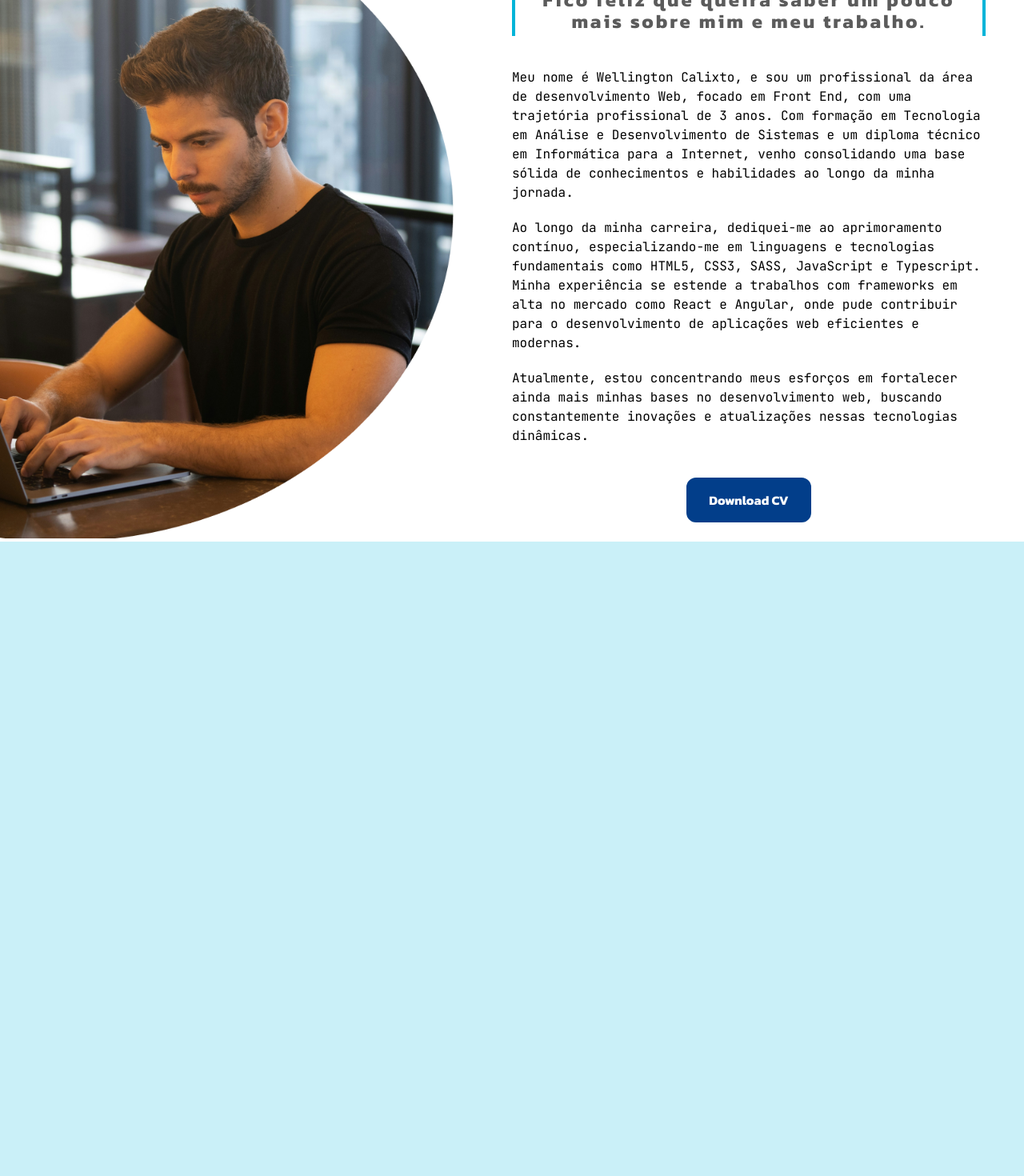
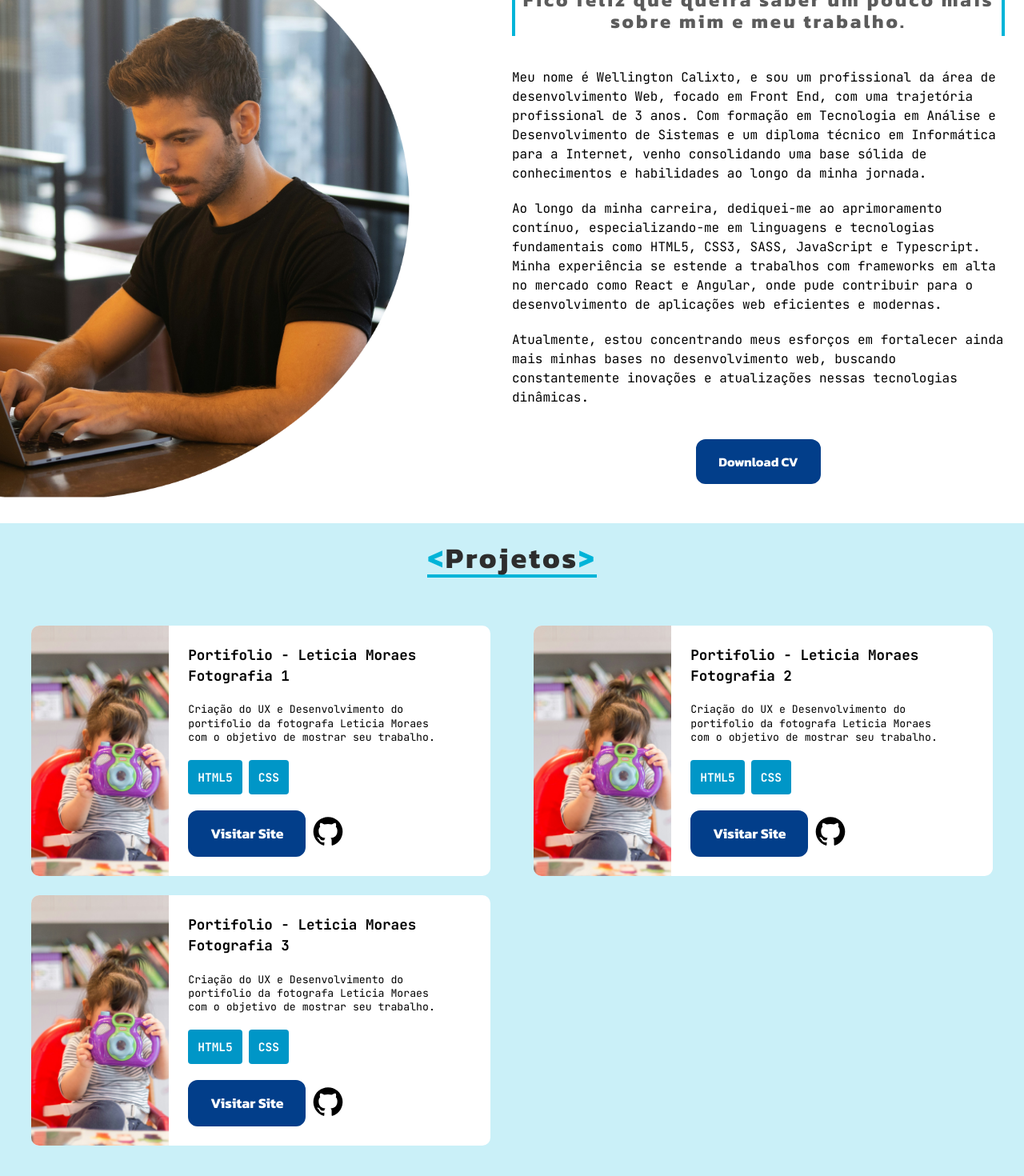
Before and after one commit to wellingtoncalixto/portifolio-react, a React (Vite) app: page / in a window 1280 px wide. Shown: the part 946-2416 px from the top of the page at 80% size. Built offline with nearby package versions, Linux system fonts and the light colour scheme.

Commit message:
Reestruturação do css  da parte de projetos e ajuste a onde foi necessario

```diff
--- a/src/App.jsx
+++ b/src/App.jsx
@@ -38,8 +38,8 @@ function App() {
           windowHeight={windowHeight}
         />
         <Sobre windowHeight={windowHeight} />
-        {/* <Projetos isMobile={isMobile} />
-        <Contato /> */}
+        <Projetos isMobile={isMobile} />
+        {/* <Contato /> */}
       </main>
       <Footer />
     </Theme>
--- a/src/components/button/styles.jsx
+++ b/src/components/button/styles.jsx
@@ -9,7 +9,7 @@ const communButtonStyles = ({ theme }) => {
     font-weight: ${theme.font_weight.bold};
     border-radius: ${theme.space._12};
 
-    @media screen and (min-width: 768px) {
+    @media screen and (min-width: 700px) {
       padding: ${theme.space._12} ${theme.space._24};
     }
   `;
--- a/src/components/card/style.jsx
+++ b/src/components/card/style.jsx
@@ -1,17 +1,69 @@
 import styled, { css } from "styled-components";
 
-export const Card = styled.div``;
+export const Card = styled.div`
+  width: 95%;
+  display: grid;
+  flex-direction: column;
+  height: 100%;
+  background-color: ${(props) => props.theme.colors.white};
+  font-size: 110%;
+  border-radius: 10px;
+  grid-template-rows: 1fr 1fr;
 
-export const CardImgContainer = styled.div``;
+  @media screen and (min-width: 768px) {
+    display: grid;
+    grid-template-columns: 30% 70%;
+    grid-template-rows: 1fr;
+  }
+`;
 
-export const CardImg = styled.img``;
+export const CardImgContainer = styled.div`
+  height: 100%;
+`;
 
-export const CardInfoContainer = styled.div``;
+export const CardImg = styled.img`
+  height: 100px;
+  width: 100%;
+  min-height: 250px;
+  border-top-left-radius: 10px;
+  border-top-right-radius: 10px;
+  object-fit: cover;
+
+  @media screen and (min-width: 768px) {
+    min-height: 100%;
+    border-bottom-left-radius: 10px;
+    border-top-right-radius: 0px;
+  }
+`;
+
+export const CardInfoContainer = styled.div`
+  display: flex;
+  height: 100%;
+  flex-direction: column;
+  gap: ${(props) => props.theme.space._20};
+  justify-content: center;
+  width: 90%;
+  padding: ${(props) => props.theme.space._24};
+`;
 
 export const CardDescription = styled.p``;
 
-export const CardTagsContainer = styled.div``;
+export const CardTagsContainer = styled.div`
+  display: flex;
+  gap: ${(props) => props.theme.space._8};
+  font-size: 110%;
+`;
 
-export const Tag = styled.p``;
+export const Tag = styled.p`
+  color: ${(props) => props.theme.colors.white};
+  background-color: ${(props) => props.theme.colors.b6};
+  padding: ${(props) => props.theme.space._12};
+  border-radius: 4px;
+  font-weight: ${(props) => props.theme.font_weight.bold};
+`;
 
-export const CardButtonContainer = styled.div``;
+export const CardButtonContainer = styled.div`
+  display: flex;
+  align-items: center;
+  gap: ${(props) => props.theme.space._8};
+`;
--- a/src/sections/introducao/styles.jsx
+++ b/src/sections/introducao/styles.jsx
@@ -5,10 +5,11 @@ export const IntroducaoSection = styled.section`
   grid-area: introducao;
   display: flex;
   align-items: center;
+  padding: ${(props) => props.theme.space._24};
   padding-top: calc(
     ${(props) => props.$headerHeight} + 2 * ${(props) => props.theme.space._24}
   );
-  padding-bottom: ${(props) => props.theme.space._24};
+
   & > .content {
     display: flex;
     justify-content: center;
@@ -18,7 +19,7 @@ export const IntroducaoSection = styled.section`
     width: 100%;
   }
 
-  @media screen and (min-width: 769px) and (min-height: 450px) and (max-height: 1000px) {
+  @media screen and (min-width: 992px) and (min-height: 450px) and (max-height: 1000px) {
     background-image: url(${introducaoPhoto});
     background-repeat: no-repeat;
     background-position: right top;
@@ -33,7 +34,7 @@ export const IntroducaoSection = styled.section`
 export const Apresentation = styled.div`
   text-align: center;
 
-  @media screen and (min-width: 769px) and (min-height: 450px) and (max-height: 1000px) {
+  @media screen and (min-width: 992px) and (min-height: 450px) and (max-height: 1000px) {
     margin-top: 0;
     text-align: start;
     width: max-content;
--- a/src/sections/projetos/Projetos.jsx
+++ b/src/sections/projetos/Projetos.jsx
@@ -2,7 +2,12 @@ import React from "react";
 
 import projetoImg from "../../assets/card-image.png";
 
-import { CardsContainer, ProjectsSection, CardList } from "./styled";
+import {
+  CardsContainer,
+  ProjectsSection,
+  CardList,
+  ProjectsContent,
+} from "./styled";
 import CarouselComponent from "./components/carousel/CarouselComponent";
 import CardComponent from "../../components/card/CardComponent";
 
@@ -81,7 +86,7 @@ const cardsData = [
 const Projetos = ({ isMobile }) => {
   return (
     <ProjectsSection id="projects" className="section" $isMobile={isMobile}>
-      <div className="content">
+      <ProjectsContent className="content">
         <div className="title-container">
           <h1 className="heading-1 title">Projetos</h1>
         </div>
@@ -100,7 +105,7 @@ const Projetos = ({ isMobile }) => {
             </CardList>
           </CardsContainer>
         )}
-      </div>
+      </ProjectsContent>
     </ProjectsSection>
   );
 };
--- a/src/sections/projetos/components/carousel/CarouselComponent.jsx
+++ b/src/sections/projetos/components/carousel/CarouselComponent.jsx
@@ -7,7 +7,7 @@ import { MuiltCarousel, CarouselContainer } from "./style";
 
 const responsive = {
   mobile: {
-    breakpoint: { max: 767, min: 0 },
+    breakpoint: { max: 3000, min: 0 },
     items: 1,
   },
 };
--- a/src/sections/projetos/components/carousel/style.jsx
+++ b/src/sections/projetos/components/carousel/style.jsx
@@ -2,26 +2,34 @@ import styled from "styled-components";
 import Carousel from "react-multi-carousel";
 
 export const CarouselContainer = styled.div`
-  margin-top: ${(props) => props.theme.space.global_space_60};
+  display: grid;
+  width: 100%;
+  height: 100%;
   position: relative;
-  height: 100%;
-
-  .dot-class {
-    position: inherit;
-    bottom: -1rem;
-  }
+  grid-template-rows: 1fr max-content;
+  gap: ${(props) => props.theme.space._24};
+  padding: ${(props) => props.theme.space._12} 0;
 
   .slide-class {
     height: 100%;
-    align-items: center;
+    padding-top: ${(props) => props.theme.space._60};
   }
 
   .item-class {
+    display: flex;
+    justify-content: center;
     height: 100%;
-    display: flex;
+  }
+
+  .dot-class {
+    position: relative;
+  }
+
+  @media screen and (max-height: 500px) {
+    height: 100%;
   }
 `;
 
 export const MuiltCarousel = styled(Carousel)`
-  height: 80%;
+  height: 100%;
 `;
--- a/src/sections/projetos/styled.js
+++ b/src/sections/projetos/styled.js
@@ -1,7 +1,28 @@
 import styled, { css } from "styled-components";
 
-export const ProjectsSection = styled.section``;
+export const ProjectsSection = styled.section`
+  grid-area: projects;
+  padding: ${(props) => props.theme.space._24};
+`;
 
-export const CardsContainer = styled.div``;
+export const ProjectsContent = styled.div`
+  width: 100%;
+  height: 100%;
+  display: flex;
+  flex-direction: column;
+`;
 
-export const CardList = styled.ul``;
+export const CardsContainer = styled.div`
+  @media screen and (min-width: 992px) and (min-height: 750px) {
+  }
+`;
+
+export const CardList = styled.ul`
+  display: grid;
+  justify-items: center;
+  height: 100%;
+  grid-template-columns: 1fr 1fr;
+  grid-template-rows: 1fr 1fr;
+  gap: ${(props) => props.theme.space._24};
+  padding-top: ${(props) => props.theme.space._60};
+`;
--- a/src/sections/sobre-min/style.jsx
+++ b/src/sections/sobre-min/style.jsx
@@ -6,11 +6,15 @@ export const AboutSection = styled.section`
   background-color: ${(props) => props.theme.colors.white};
   padding: ${(props) => props.theme.space._24};
 
-  @media screen and (min-width: 769px) and (min-height: 450px) and (max-height: 1000px) {
+  @media screen and (min-width: 992px) and (min-height: 450px) and (max-height: 1000px) {
     background-image: url(${aboutPhoto});
     background-repeat: no-repeat;
-    background-position: left top;
-    background-size: auto 100%;
+    background-position: left center;
+    background-size: 40% auto;
+  }
+
+  @media screen and (min-width: 1300px) {
+    background-size: auto 100vh;
   }
 `;
 
@@ -22,7 +26,7 @@ export const AboutContent = styled.div`
     "text"
     "button";
 
-  @media screen and (min-width: 769px) and (min-height: 450px) and (max-height: 1000px) {
+  @media screen and (min-width: 992px) and (min-height: 450px) and (max-height: 1000px) {
     grid-template-columns: repeat(2, 1fr);
     grid-template-areas:
       "title title"
--- a/src/styleds/GlobalStyle.jsx
+++ b/src/styleds/GlobalStyle.jsx
@@ -139,7 +139,7 @@ const GlobalStyle = createGlobalStyle`
       "projects"
       "contact"
       ;
-      grid-template-rows: max-content max-content max-content max-content max-content;
+      grid-template-rows: repeat(5, max-content);
 
     }
 
@@ -162,10 +162,6 @@ const GlobalStyle = createGlobalStyle`
     };
 
     /* Classes Globais */
-    .content {
-      padding: 0 ${({ theme }) => theme.space._24};
-    };
-
     .title-container {
       width: 100%;
       display: flex;
@@ -196,41 +192,46 @@ const GlobalStyle = createGlobalStyle`
       border-right: 4px solid ${(props) => props.theme.colors.b5};
     }
 
-    @media screen and (min-width: 320px) {
+    @media (min-width: 320px) {
       html {
-          font-size: 12px;
+        font-size: 12px;
       }
     }
 
-    @media screen and (min-width: 320px) and (min-height: 100px) and (max-height: 320px) {
+    @media (min-width: 320px) and (min-height: 320px) {
       main {
-        grid-template-rows: max-content max-content max-content repeat(2, 100vh);
+        grid-template-rows: max-content 100vh repeat(3, max-content);
       }
     }
 
-    @media screen and (min-width: 320px) and (min-height: 321px){
+    @media screen and (min-width: 500px){
       main {
-        grid-template-rows: max-content 100vh max-content repeat(2, 100vh);
+        grid-template-rows: repeat(5, max-content);
       }
     }
 
-    @media screen and (min-width:768px) {
+    @media (min-width: 700px)  {
       main {
-        grid-template-rows: max-content 100vh max-content repeat(2, 100vh);
+        grid-template-rows: max-content 100vh repeat(3, max-content);
       }
-    }
+     }
 
-    @media screen and (min-width:992px) and (min-height: 700px) {
+    @media (min-width: 992px) {
       html {
-          font-size: 16px;
-        }
-    }
+        font-size: 16px;
+      }
+      main {
+        grid-template-rows: max-content 100vh max-content max-content max-content;
+      }
+     }
 
-    @media screen and (min-width: 1400px) {
+    @media (min-width: 1200px) and (min-height: 800px)  {
       main {
         grid-template-rows: max-content repeat(4, 100vh);
       }
+     }
 
+    @media screen and (min-width: 1400px) {
       .content {
         padding-left: 0px;
         padding-right: 0px;
--- a/src/styleds/Theme.jsx
+++ b/src/styleds/Theme.jsx
@@ -85,8 +85,8 @@ const theme = {
     small_label: "0,015625rem",
   },
   font_weight: {
-    regular: "400",
-    bold: "700",
+    regular: 400,
+    bold: 700,
   },
 };
 
```
